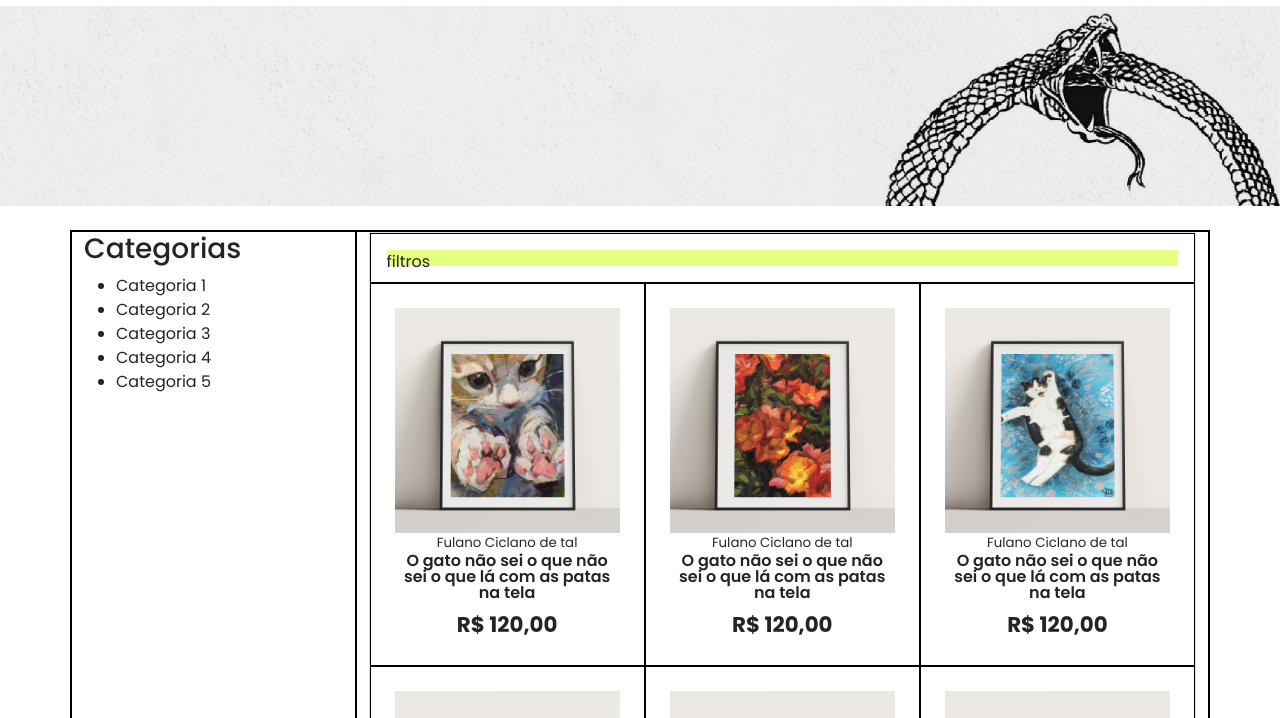
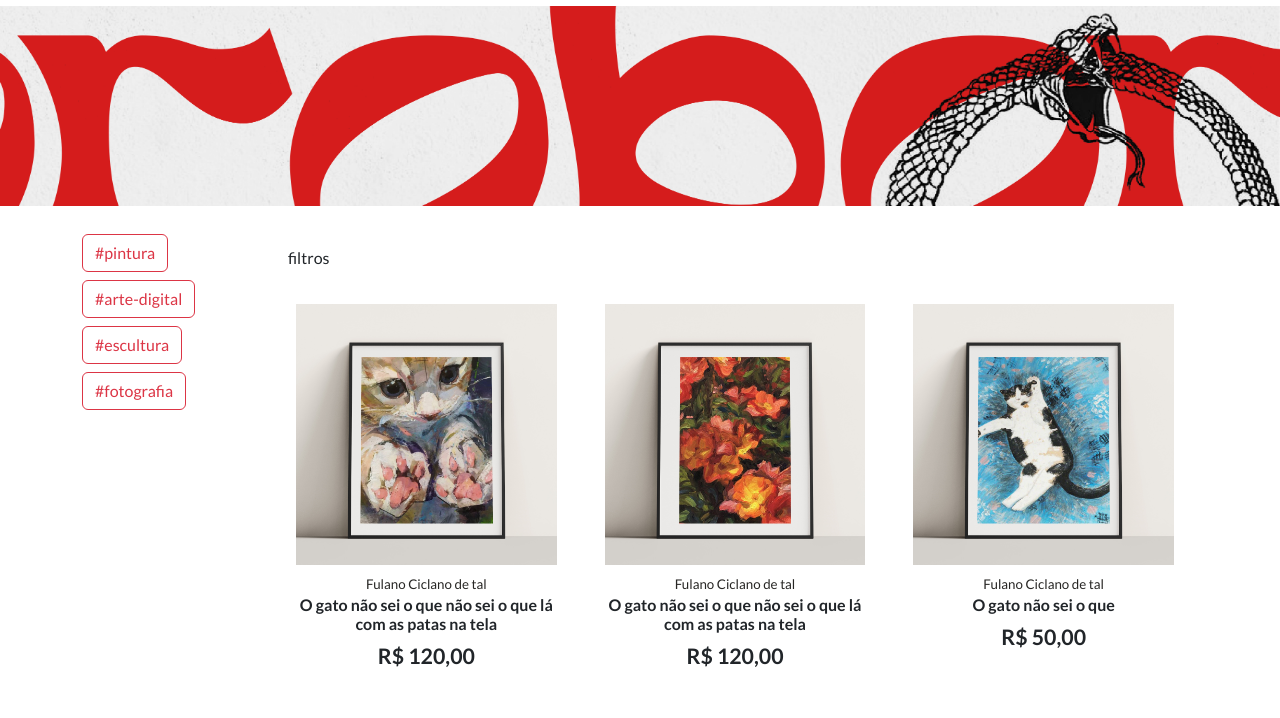
Before and after one commit to eduazzolin/oroboros_e-commerce, a website: page index.html in a window 1280 px wide. Shown: the part 62-780 px from the top of the page. Drawn offline with nearby package versions, Linux system fonts and the light colour scheme.

Commit message:
separação do arquivo .css e melhorias no layout

```diff
--- a/index.html
+++ b/index.html
@@ -4,12 +4,12 @@
     <meta charset="UTF-8" />
     <meta name="viewport" content="width=device-width, initial-scale=1.0" />
     <title>oroboros</title>
-    <link rel="preconnect" href="https://fonts.googleapis.com" />
-    <link rel="preconnect" href="https://fonts.gstatic.com" crossorigin />
-    <link
-      href="https://fonts.googleapis.com/css2?family=Poppins:ital,wght@0,100;0,200;0,300;0,400;0,500;0,600;0,700;0,800;0,900;1,100;1,200;1,300;1,400;1,500;1,600;1,700;1,800;1,900&display=swap"
-      rel="stylesheet"
-    />
+
+    <!-- fontes -->
+    <link rel="preconnect" href="https://fonts.googleapis.com">
+    <link rel="preconnect" href="https://fonts.gstatic.com" crossorigin>
+    <link href="https://fonts.googleapis.com/css2?family=Lato:ital,wght@0,100;0,300;0,400;0,700;0,900;1,100;1,300;1,400;1,700;1,900&family=Poppins:ital,wght@0,100;0,200;0,300;0,400;0,500;0,600;0,700;0,800;0,900;1,100;1,200;1,300;1,400;1,500;1,600;1,700;1,800;1,900&display=swap" rel="stylesheet">
+
     <link
       rel="stylesheet"
       href="node_modules/bootstrap/dist/css/bootstrap.css"
@@ -44,72 +44,8 @@
     />
     <meta name="msapplication-TileColor" content="#da532c" />
     <meta name="theme-color" content="#ffffff" />
+    <link rel="stylesheet" href="style.css">
 
-    <style>
-      body {
-        background-color: #ffffff;
-        font-family: "Poppins", sans-serif;
-      }
-      .nav1 {
-        padding: 1rem;
-        padding-left: 2rem;
-      }
-      .nav-icons {
-        font-size: 1.5rem;
-        text-align: end;
-        color: black;
-        letter-spacing: 5px;
-      }
-      #banner {
-        max-height: 200px;
-      }
-      #banner-cont {
-        padding: 0;
-        margin: 0;
-        overflow: hidden;
-      }
-      .corpo-row {
-        border: 1px solid black;
-      }
-      .filtro-div {
-        border: 1px solid black;
-        padding: 1rem;
-        height: 50px;
-      }
-      .filtro-content {
-        background-color: rgb(229, 255, 127);
-        height: 100%;
-      }
-      .produto-col-container {
-        border: 1px solid black;
-        padding: 1.5rem;
-      }
-      .produto-content {
-        background-color: aquamarine;
-      }
-      .produto-desc > p{
-        display: flex;
-        text-align: center;
-        justify-content: center;
-        padding: 0;
-        margin: 0;
-      }
-      .prod-autor {
-        font-size: 10pt;
-        color: #272624;
-      }
-      .prod-nome {
-        font-size: 12pt;
-        font-weight: 600;
-        line-height: 1;
-      }
-      .prod-preco {
-        align-items: end;
-        min-height: 40px;
-        font-size: 16pt;
-        font-weight: 700;
-      }
-    </style>
   </head>
   <body>
     <!-- cabeçalho -->
@@ -136,7 +72,8 @@
     <div class="container-fluid text-center" id="banner-cont">
       <div class="row">
         <div class="col-12 position-relative" id="banner">
-          <img class="img-fluid" src="img/banners/banner1.png" alt="oroboros" />
+          <!-- <img class="img-fluid" src="img/banners/banner1.png" alt="oroboros" /> -->
+          <img class="img-fluid" src="img/banners/banner2.png" alt="oroboros" />
           <div class="position-absolute top-0">
             <p></p>
           </div>
@@ -146,29 +83,33 @@
 
     <!-- corpo -->
     <div class="container mt-4" id="landing">
-      <!-- categorias -->
       <div class="row corpo-row">
-        <div class="col-lg-3 corpo-row">
-          <div>
-            <h3>Categorias</h3>
-            <ul>
-              <li>Categoria 1</li>
-              <li>Categoria 2</li>
-              <li>Categoria 3</li>
-              <li>Categoria 4</li>
-              <li>Categoria 5</li>
-            </ul>
-          </div>
+
+        <!-- categorias -->
+        <div class="col-lg-2 d-none d-lg-block corpo-row categoria-col-container">
+            <button type="button" class="btn btn-outline-danger my-1" data-bs-toggle="button">#pintura</button>
+            <button type="button" class="btn btn-outline-danger my-1" data-bs-toggle="button">#arte-digital</button>
+            <button type="button" class="btn btn-outline-danger my-1" data-bs-toggle="button">#escultura</button>
+            <button type="button" class="btn btn-outline-danger my-1" data-bs-toggle="button">#fotografia</button>
+        </div>
+        <div class="col-12 corpo-row text-center d-lg-none categoria-col-container">
+          <button type="button" class="btn btn-outline-danger mx-1" data-bs-toggle="button" >#pintura</button>
+          <button type="button" class="btn btn-outline-danger mx-1" data-bs-toggle="button" >#arte-digital</button>
+          <button type="button" class="btn btn-outline-danger mx-1" data-bs-toggle="button" >#escultura</button>
+          <button type="button" class="btn btn-outline-danger mx-1" data-bs-toggle="button" >#fotografia</button>
         </div>
 
         <!-- produtos -->
-        <div class="col-lg-9 corpo-row">
-          <div class="container border">
+        <div class="col-lg-10 corpo-row">
+          <div class="container">
             <div class="row">
+
+              <!-- filtros -->
               <div class="col-12 filtro-div">
                 <div class="filtro-content">filtros</div>
               </div>
 
+              <!-- lista de produtos -->
               <div class="col-lg-4 col-md-6 col-sm-12 produto-col-container">
                 <img
                   class="produto-img"
@@ -203,8 +144,8 @@
                 />
                 <div class="produto-desc">
                   <p class="prod-autor"> Fulano Ciclano de tal </p>
-                  <p class="prod-nome"> O gato não sei o que não sei o que lá com as patas na tela </p>
-                  <p class="prod-preco"> R$ 120,00 </p>
+                  <p class="prod-nome"> O gato não sei o que  </p>
+                  <p class="prod-preco"> R$ 50,00 </p>
                 </div>
               </div>
 
@@ -238,19 +179,6 @@
                 <img
                   class="produto-img"
                   src="img/prod/pint-6.jpg"
-                  width="100%"
-                />
-                <div class="produto-desc">
-                  <p class="prod-autor"> Fulano Ciclano de tal </p>
-                  <p class="prod-nome"> O gato não sei o que não sei o que lá com as patas na tela </p>
-                  <p class="prod-preco"> R$ 120,00 </p>
-                </div>
-              </div>
-
-              <div class="col-lg-4 col-md-6 col-sm-12 produto-col-container">
-                <img
-                  class="produto-img"
-                  src="img/prod/pint-7.jpg"
                   width="100%"
                 />
                 <div class="produto-desc">
@@ -351,6 +279,21 @@
                 </div>
               </div>
 
+              <!-- paginação -->
+              <div class="col-12 pages-div">
+                <div class="pages-content">
+                  <nav aria-label="Page navigation example">
+                    <ul class="pagination justify-content-center ">
+                      <li class="page-item"><a class="page-link" href="#">Previous</a></li>
+                      <li class="page-item"><a class="page-link" href="#">1</a></li>
+                      <li class="page-item"><a class="page-link" href="#">2</a></li>
+                      <li class="page-item"><a class="page-link" href="#">3</a></li>
+                      <li class="page-item"><a class="page-link" href="#">Next</a></li>
+                    </ul>
+                  </nav>
+                </div>
+              </div>
+
             </div>
           </div>
         </div>
--- /dev/null
+++ b/style.css
@@ -0,0 +1,69 @@
+body {
+  background-color: #ffffff;
+  font-family: "Lato", sans-serif;
+}
+.nav1 {
+  padding: 1rem;
+  padding-left: 2rem;
+}
+.nav-icons {
+  font-size: 1.5rem;
+  text-align: end;
+  color: black;
+  letter-spacing: 5px;
+}
+#banner {
+  max-height: 200px;
+}
+#banner-cont {
+  padding: 0;
+  margin: 0;
+  overflow: hidden;
+}
+.corpo-row {
+  /* border: 1px solid black; */
+}
+.filtro-div {
+  /* border: 1px solid black; */
+  padding: 1rem;
+  height: 50px;
+}
+.filtro-content {
+  /* background-color: rgb(229, 255, 127); */
+  height: 100%;
+}
+.produto-col-container {
+  /* border: 1px solid black; */
+  padding: 1.5rem;
+}
+.produto-content {
+  background-color: aquamarine;
+}
+.produto-desc > p {
+  display: flex;
+  text-align: center;
+  justify-content: center;
+  padding: 0;
+  margin: 0;
+}
+.prod-autor {
+  min-height: 30px;
+  align-items: end;
+  font-size: 10pt;
+  color: #272624;
+}
+.prod-nome {
+  font-size: 12pt;
+  font-weight: 600;
+  line-height: 1.2;
+}
+.prod-preco {
+  align-items: end;
+  min-height: 40px;
+  font-size: 16pt;
+  font-weight: 700;
+}
+.pages-div {
+  /* border: 1px solid black; */
+  padding: 1rem;
+}
```
Also changed, not shown: img/banners/banner2.jpg (deleted), img/banners/banner2.png (added).
